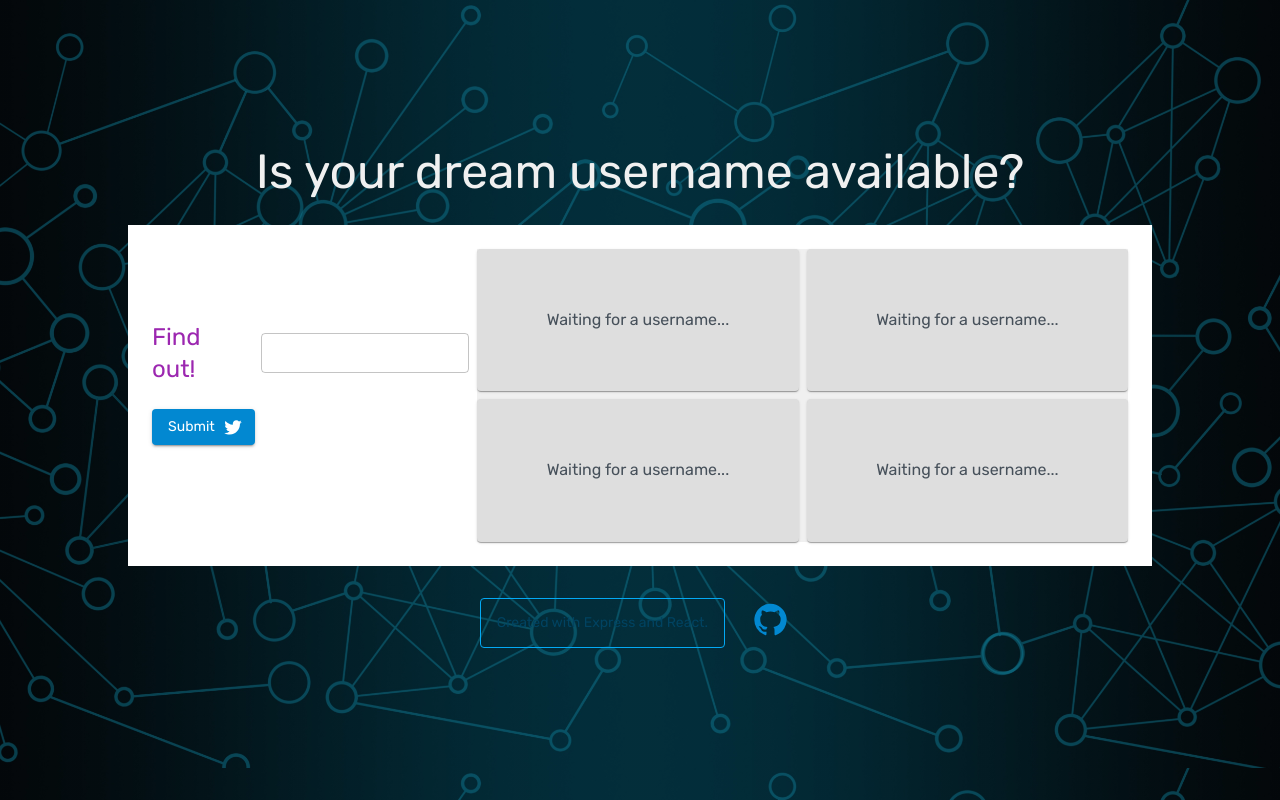
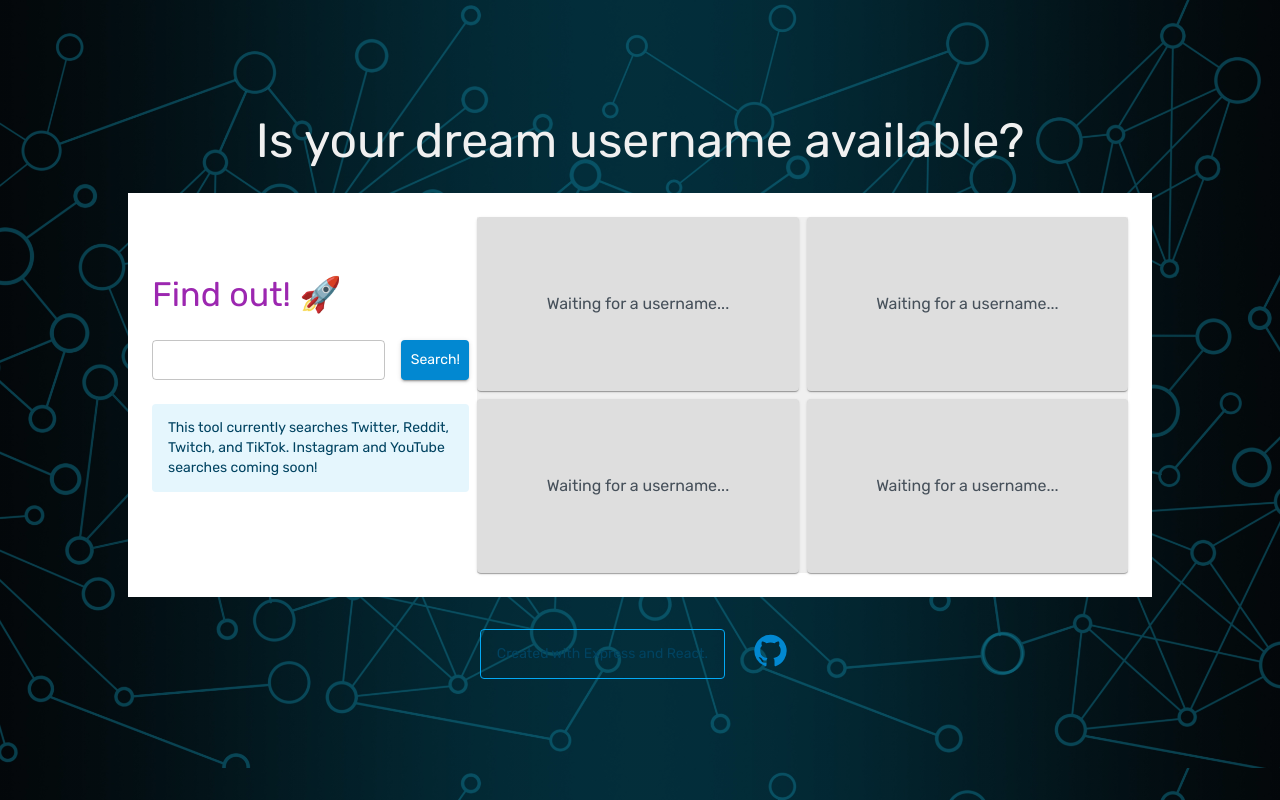
Before and after one commit to maryamkhan14/username-availability-checker, a React (Create React App) app in the folder frontend/: page / in a window 1280 px wide. Built offline with nearby package versions, Linux system fonts and the light colour scheme.

Commit message:
Added logic to set activeSearch state variable to false when search fails due to invalid input so user can try again, and added informational message as well as further styling

```diff
--- a/frontend/src/components/UsernameAvailabilitySearch.js
+++ b/frontend/src/components/UsernameAvailabilitySearch.js
@@ -7,7 +7,6 @@ import {
   Typography,
   Alert,
 } from "@mui/material";
-import TwitterIcon from "@mui/icons-material/Twitter";
 import { useState } from "react";
 import useAvailabilityContext from "../hooks/useAvailabilityContext";
 
@@ -51,6 +50,7 @@ const UsernameAvailabilitySearch = () => {
         type: "SET_INPUT_ERROR",
         payload: "Search query contained illegal characters.",
       });
+      await dispatch({ type: "SET_ACTIVE_SEARCH", payload: false });
     }
   };
 
@@ -63,7 +63,7 @@ const UsernameAvailabilitySearch = () => {
   return (
     <Box
       component="form"
-      className="searchProfile"
+      className="usernameSearchForm"
       onSubmit={handleSubmit}
       display="flex"
       flexDirection="column"
@@ -71,34 +71,33 @@ const UsernameAvailabilitySearch = () => {
       alignItems="flex-start"
       gap={3}
     >
-      <Box className="usernameInput" display="flex" gap={2} alignItems="center">
-        <Typography variant="h5" color="secondary">
-          Find out!
+      <Box className="user-prompt" display="flex" gap={2} alignItems="center">
+        <Typography variant="h4" color="secondary">
+          Find out! 🚀
         </Typography>
-        {/* the reason there is a value prop is so that later on, if the username textbox's value is modified from elsewhere e.g. using a clear button, then the state should update too*/}
+      </Box>
+      <Box className="user-input" display="flex" width="100%" gap={2}>
         <TextField
           id="outlined-basic"
           variant="outlined"
           color="info"
           size="small"
           type="text"
+          sx={{ input: { color: "text.secondary" } }}
+          fullWidth
           onChange={(e) => setUsername(e.target.value)}
           value={username}
           required={true}
         />
-      </Box>
-
-      <Box className="usernameSubmit" display="flex" gap={2}>
         <Button
           type="submit"
           variant="contained"
           color="info"
           style={{ textTransform: "none" }}
-          endIcon={<TwitterIcon />}
           disabled={searchActive && true}
         >
           {" "}
-          Submit{" "}
+          Search!{" "}
         </Button>
         {searchActive === true && (
           <CircularProgress
@@ -108,20 +107,29 @@ const UsernameAvailabilitySearch = () => {
           />
         )}
       </Box>
+
+      <Box className="info-availability">
+        <Alert severity="info" icon={false}>
+          This tool currently searches Twitter, Reddit, Twitch, and TikTok.
+          Instagram and YouTube searches coming soon!
+        </Alert>
+      </Box>
+      {errors && (
         <Box className="error">
           {sseError && (
             <Alert severity="error">
-            An unknown error occurred while trying to search for your username.
-            Please try again.
+              An unknown error occurred while trying to search for your
+              username. Please try again.
             </Alert>
           )}
           {inputError && (
             <Alert severity="error">
-            Your search query contained illegal characters or was longer than 15
-            characters. Please try again.
+              Your search query contained illegal characters or was longer than
+              15 characters. Please try again.
             </Alert>
           )}
         </Box>
+      )}
     </Box>
   );
 };
```
Lines whose indentation alone changed are shown as unchanged.
